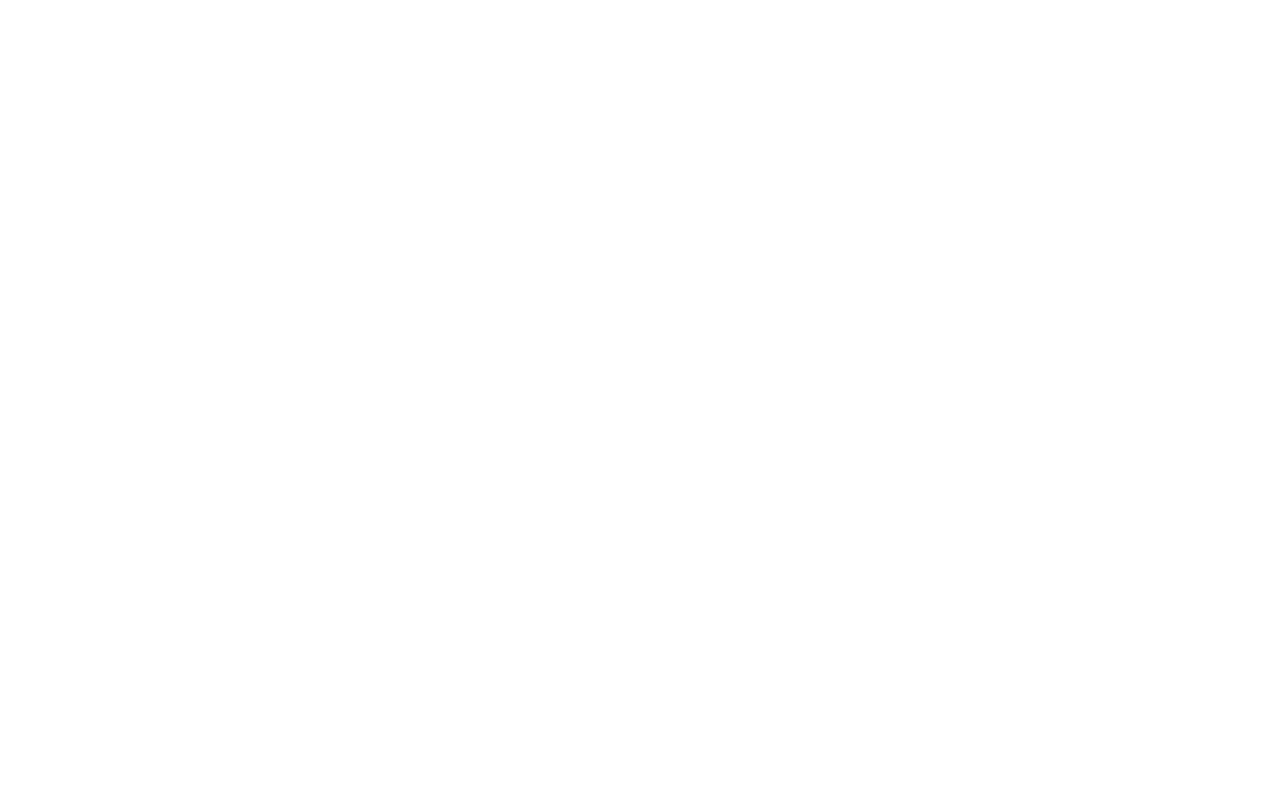
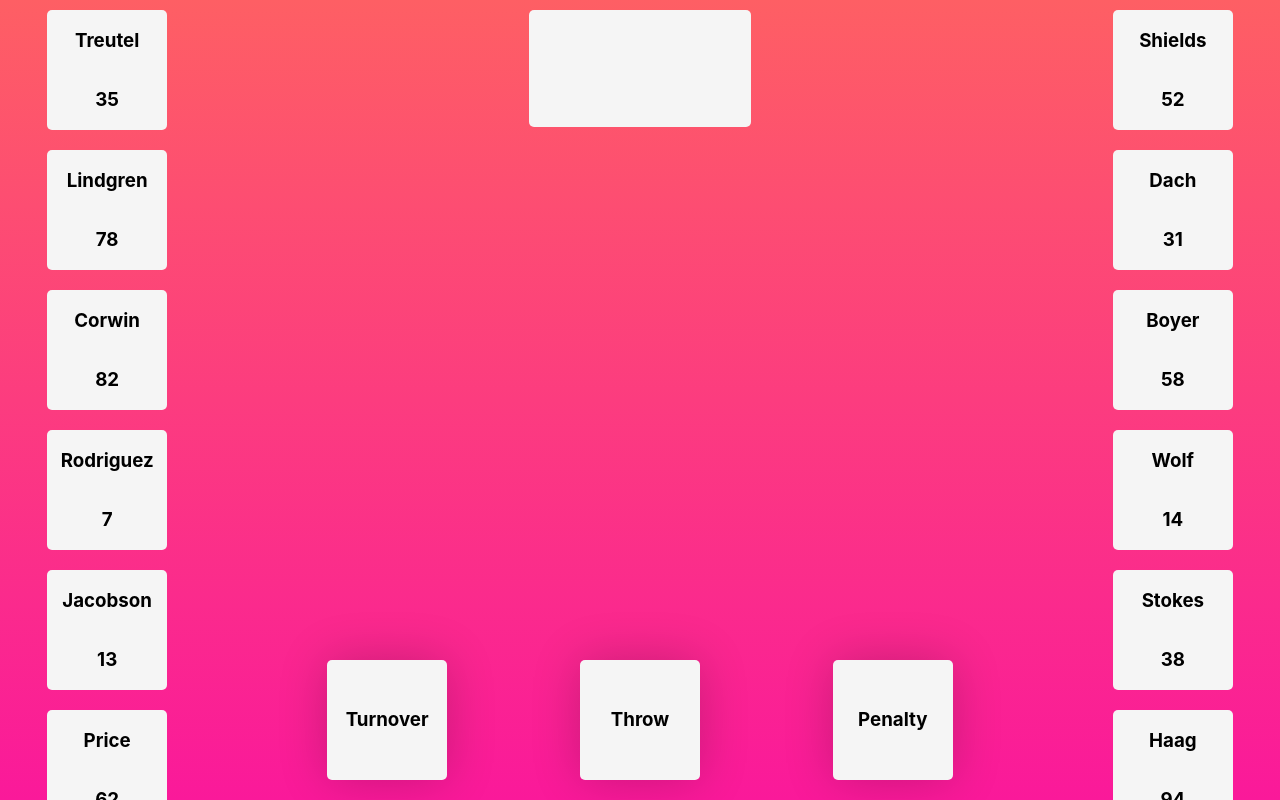
Before and after one commit to MateuszPuchalski/team-dashboard, a React (Create React App) app in the folder client/: page /testing in a window 1280 px wide. Built offline with nearby package versions, Linux system fonts and the light colour scheme.

Commit message:
add eventpicker to app

```diff
--- a/client/src/App.js
+++ b/client/src/App.js
@@ -6,6 +6,7 @@
   useHistory,
 } from "react-router-dom";
 import styled from "styled-components";
+import { useSelector, useDispatch } from "react-redux";
 
 import Register from "./components/Login/Register";
 import Login from "./components/Login";
@@ -23,12 +24,13 @@
 import ProfilePage from "./components/ProfilePage/ProfilePage";
 import ClubSettings from "./components/ClubSettings";
 
-import { useSelector, useDispatch } from "react-redux";
 import { setTestField } from "./_actions/test.actions";
+import EventPicker from "./components/EventPicker/EventPicker";
 
 export default function App(props) {
   return (
     <>
+      <Route path="/testing" component={EventPicker} />
       <Route path="/admin" component={Sidebar} />
       <PrivateRoute path={"/profile"}>
         <ProfilePage />
```
